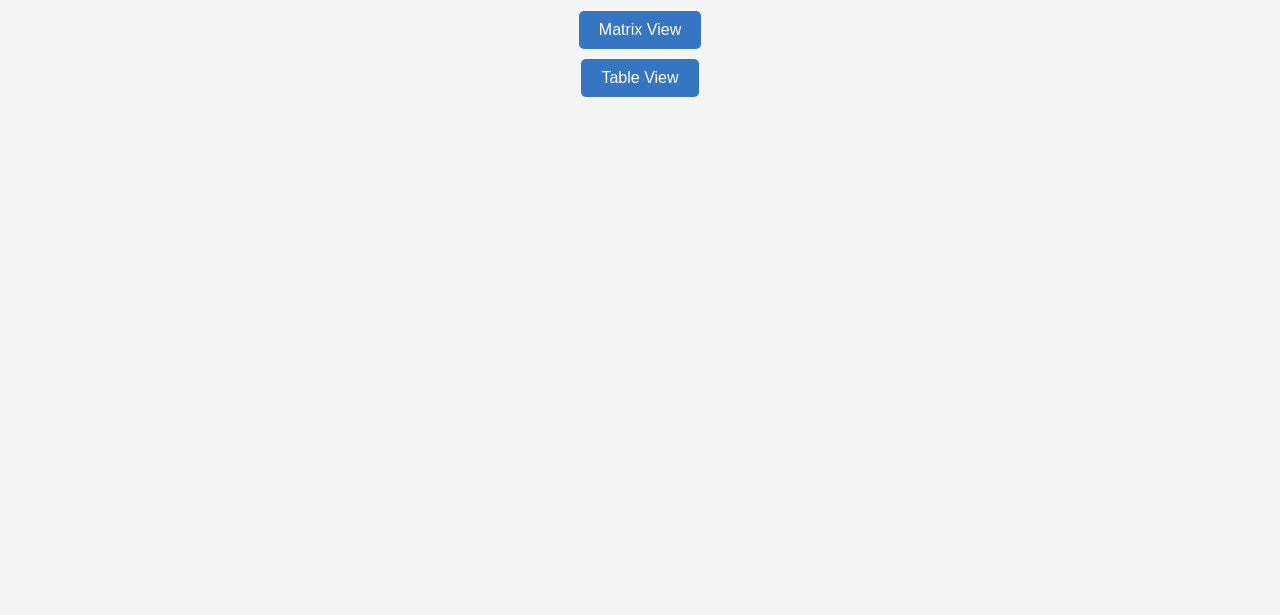
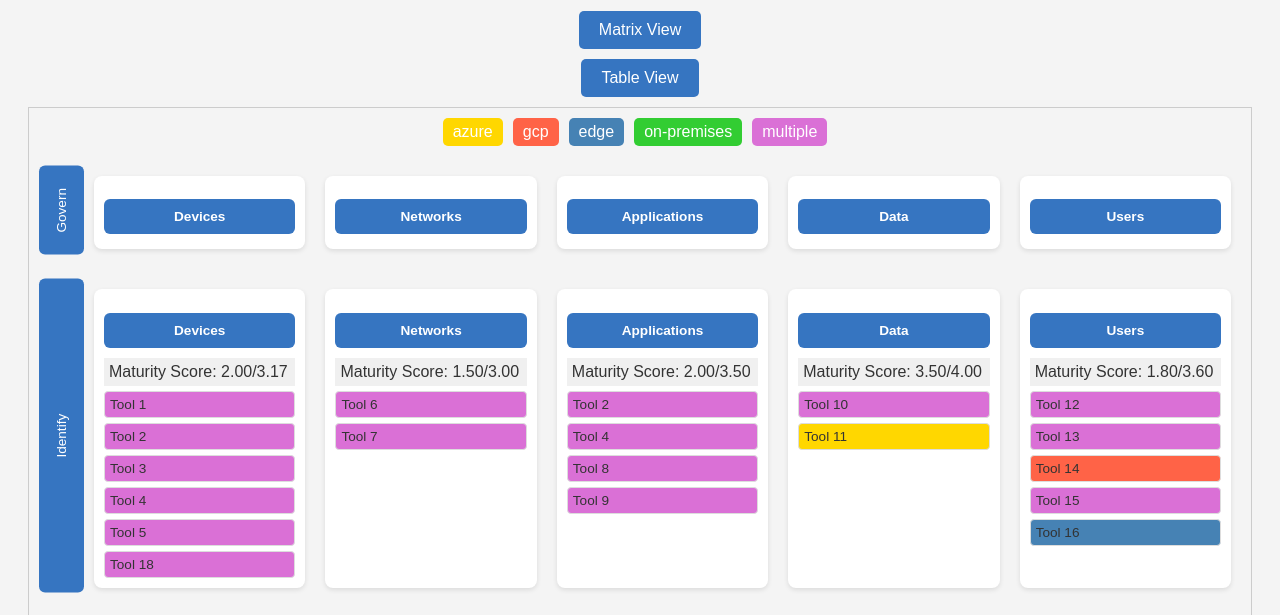
Before and after one commit to illusconsulting/CDM-Generator, a plain HTML site: page CDM Generator.html in a window 1280 px wide. Shown: the part 169-784 px from the top of the page. Drawn offline with Linux system fonts and the light colour scheme.

Commit message:
Update CDM Generator.html

```diff
--- a/CDM Generator.html
+++ b/CDM Generator.html
@@ -227,7 +227,7 @@
         <button class="button" onclick="showContent('table')">Table View</button>
     </div>
     <div id="toolsContainer">
-        <div id="matrix" class="content">
+        <div id="matrix" class="content active">
             <!-- Matrix will be generated here -->
         </div>
     </div>
```
